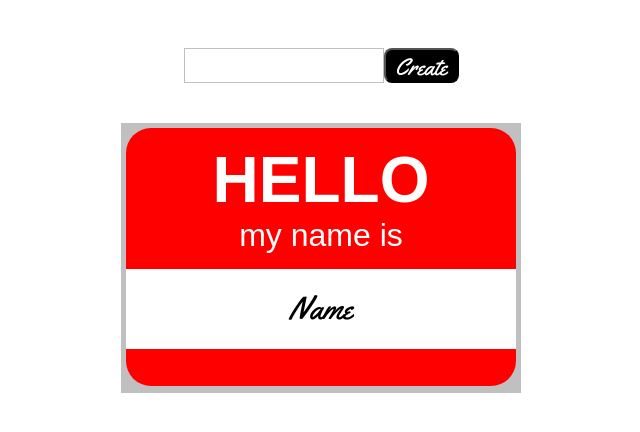
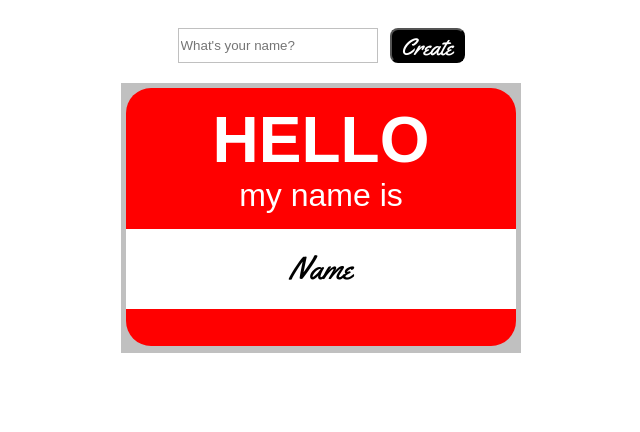
Before and after one commit to diyanamendoza/lab-02a-name-tag, a plain HTML site: page index.html in a window 1280 px wide. Shown: the whole page, without its empty margins (319-959 px from the left). Drawn offline with Linux system fonts and the light colour scheme.

Commit message:
Add styling

```diff
--- a/index.html
+++ b/index.html
@@ -12,7 +12,7 @@
 </head>
 <body>
     <div class="interact">
-        <input id="userName" />
+        <input id="userName" placeholder="What's your name?" />
         <button id="create-button">Create</button>
 
     </div>
--- a/style.css
+++ b/style.css
@@ -66,7 +66,8 @@ footer {
     display: flex;
     justify-content: center;
     align-items:center;
-    margin:40px;
+    margin: 20px;
+    gap: 12px;
 }
 
 #create-button {
```
